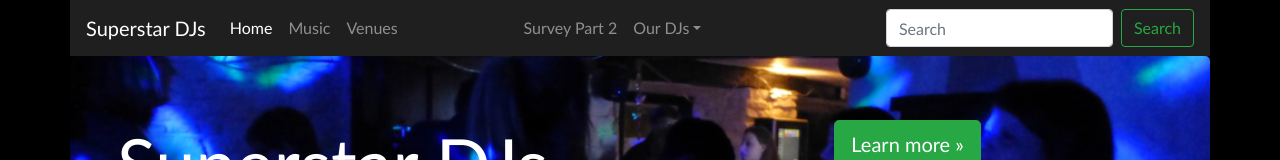
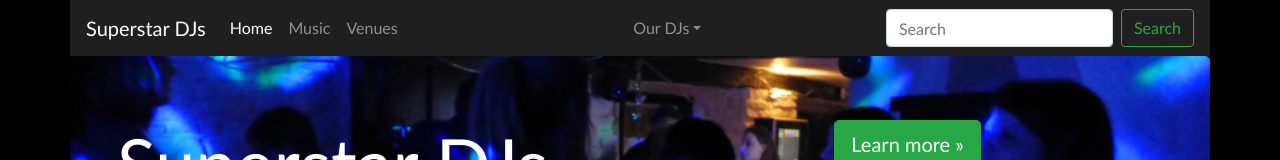
Before and after one commit to mglong/superstardjs, a plain HTML site: page index.html in a window 1280 px wide. Shown: the top 160 px of the page. Drawn offline with nearby package versions, Linux system fonts and the light colour scheme.

Commit message:
Update index.html

```diff
--- a/index.html
+++ b/index.html
@@ -40,7 +40,7 @@
           <a class="nav-link hidden" href="https://vodafone.eu.qualtrics.com/jfe/form/SV_byAzmTUcry97Zop">Survey Part 1</a>
         </li>
         <li class="nav-item">
-          <a class="nav-link" href="https://vodafone.eu.qualtrics.com/jfe/form/SV_1KNwTvi0qrUDuV7">Survey Part 2</a>
+          <a class="nav-link hidden" href="https://vodafone.eu.qualtrics.com/jfe/form/SV_1KNwTvi0qrUDuV7">Survey Part 2</a>
         </li>
 
         <!-- <li class="nav-item">
```
